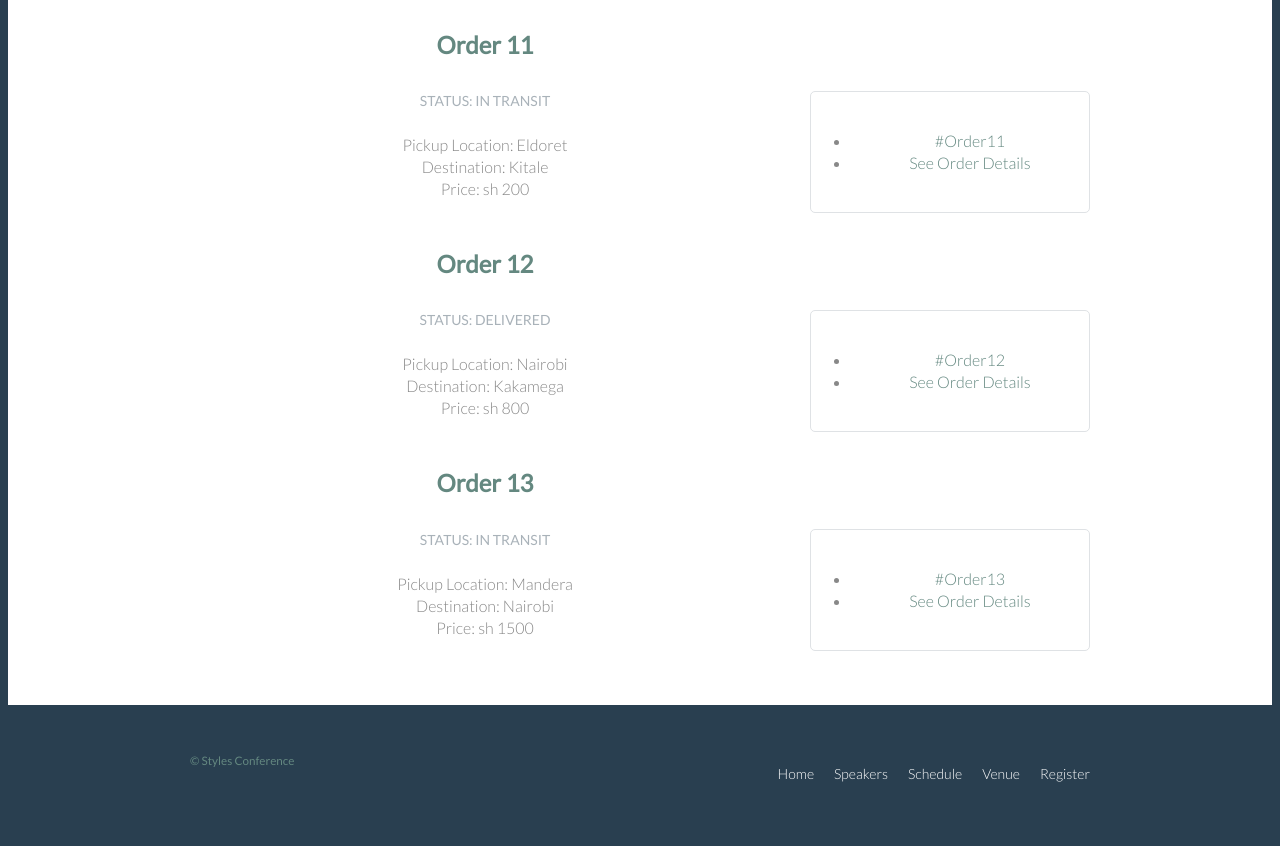
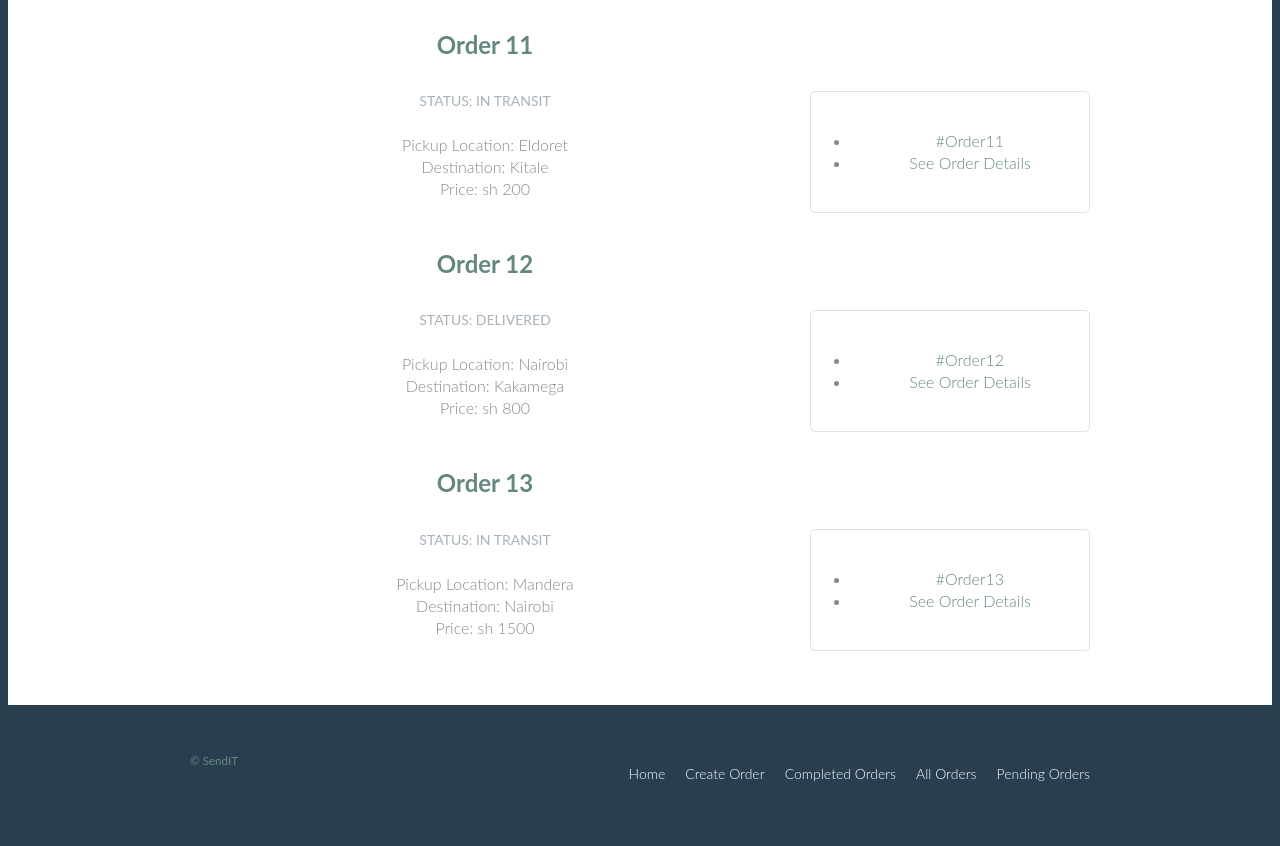
Before and after one commit to mikegachunji/SendIT, a plain HTML site: page UI/allorders.html in a window 1280 px wide. Shown: the part 2526-3372 px from the top of the page. Drawn offline with Linux system fonts and the light colour scheme; files that its build step writes are made by us from their sources.

Commit message:
Modified all footers in the pages

```diff
--- a/UI/adminlogin.html
+++ b/UI/adminlogin.html
@@ -5,7 +5,6 @@
     <meta charset="utf-8">
     <title>Admin Login - SendIT</title>
     <link rel="stylesheet" href="assets/stylesheets/main.css">
-    <link rel="stylesheet" href="http://fonts.googleapis.com/css?family=Lato:100,300,400">
   </head>
 
   <body>
@@ -18,16 +17,18 @@
         <a href="index.html">SendIT</a>
       </h1>
 
+
       <nav class="nav primary-nav">
         <ul>
           <li><a href="index.html">Home</a></li><!--
-          --><li><a href="login.html">Login</a></li><!--
-          --><li><a href="speakers.html">Create Order</a></li><!--
-          --><li><a href="completedorders.html">Completed Orders</a></li><!--
-          --><li><a href="allorders.html">All Orders</a></li><!--
-          --><li><a href="pendingorders.html">Pending Orders</a></li>
+          --><li><a href="UI/login.html">Login</a></li><!--
+          --><li><a href="UI/createorder.html">Create Order</a></li><!--
+          --><li><a href="UI/completedorders.html">Completed Orders</a></li><!--
+          --><li><a href="UI/allorders.html">All Orders</a></li><!--
+          --><li><a href="UI/pendingorders.html">Pending Orders</a></li>
         </ul>
       </nav>
+
 
     </header>
 
@@ -83,10 +84,10 @@
       <nav class="nav">
         <ul>
           <li><a href="index.html">Home</a></li><!--
-          --><li><a href="speakers.html">Speakers</a></li><!--
-          --><li><a href="schedule.html">Schedule</a></li><!--
-          --><li><a href="venue.html">Venue</a></li><!--
-          --><li><a href="register.html">Register</a></li>
+          --><li><a href="UI/createorder.html">Create Order</a></li><!--
+          --><li><a href="UI/completedorders.html">Completed Orders</a></li><!--
+          --><li><a href="UI/allorders.html">All Orders</a></li><!--
+          --><li><a href="UI/pendingorders.html">Pending Orders</a></li>
         </ul>
       </nav>
 
--- a/UI/allorders.html
+++ b/UI/allorders.html
@@ -5,7 +5,6 @@
     <meta charset="utf-8">
     <title>All Orders - SendIT</title>
     <link rel="stylesheet" href="assets/stylesheets/main.css">
-    <link rel="stylesheet" href="http://fonts.googleapis.com/css?family=Lato:100,300,400">
   </head>
 
   <body>
@@ -18,16 +17,18 @@
         <a href="index.html">SendIT</a>
       </h1>
 
+
       <nav class="nav primary-nav">
         <ul>
           <li><a href="index.html">Home</a></li><!--
-          --><li><a href="login.html">Login</a></li><!--
-          --><li><a href="speakers.html">Create Order</a></li><!--
-          --><li><a href="completedorders.html">Completed Orders</a></li><!--
-          --><li><a href="allorders.html">All Orders</a></li><!--
-          --><li><a href="pendingorders.html">Pending Orders</a></li>
+          --><li><a href="UI/login.html">Login</a></li><!--
+          --><li><a href="UI/createorder.html">Create Order</a></li><!--
+          --><li><a href="UI/completedorders.html">Completed Orders</a></li><!--
+          --><li><a href="UI/allorders.html">All Orders</a></li><!--
+          --><li><a href="UI/pendingorders.html">Pending Orders</a></li>
         </ul>
       </nav>
+
 
     </header>
 
@@ -382,15 +383,15 @@
 
     <footer class="primary-footer container group">
 
-      <small>&copy; Styles Conference</small>
+      <small>&copy; SendIT</small>
 
       <nav class="nav">
         <ul>
           <li><a href="index.html">Home</a></li><!--
-          --><li><a href="speakers.html">Speakers</a></li><!--
-          --><li><a href="schedule.html">Schedule</a></li><!--
-          --><li><a href="venue.html">Venue</a></li><!--
-          --><li><a href="register.html">Register</a></li>
+          --><li><a href="UI/createorder.html">Create Order</a></li><!--
+          --><li><a href="UI/completedorders.html">Completed Orders</a></li><!--
+          --><li><a href="UI/allorders.html">All Orders</a></li><!--
+          --><li><a href="UI/pendingorders.html">Pending Orders</a></li>
         </ul>
       </nav>
 
```
Also changed, not shown: UI/completedorders.html (+12 -11 lines), UI/createorder.html (+11 -10 lines), UI/login.html (+11 -10 lines), UI/pendingorders.html (+12 -11 lines), UI/register.html (+11 -10 lines).
